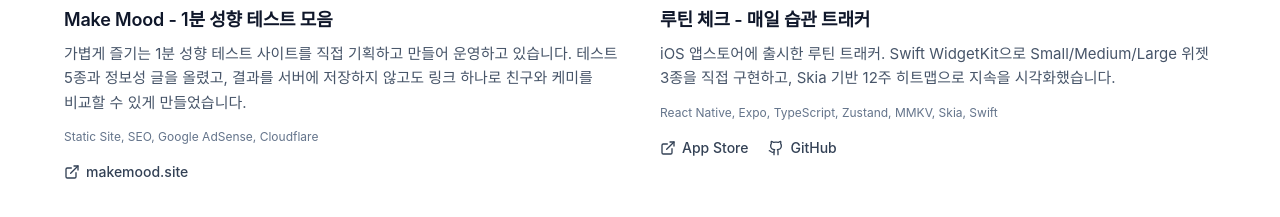
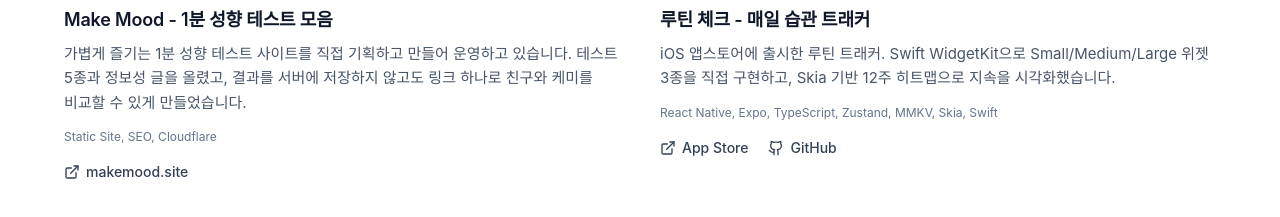
Before and after one commit to WhyBusyy/portfolio, a Next.js app: page / in a window 1280 px wide. Shown: the part 7403-7620 px from the top of the page. Built offline with nearby package versions, Linux system fonts and the light colour scheme; a web font is replaced by a local one.

Commit message:
copy: Make Mood 기술 스택에서 Google AdSense 제거

```diff
--- a/src/components/SideProjects.tsx
+++ b/src/components/SideProjects.tsx
@@ -29,7 +29,7 @@ const sideProjects: SideProject[] = [
     title: "Make Mood - 1분 성향 테스트 모음",
     description:
       "가볍게 즐기는 1분 성향 테스트 사이트를 직접 기획하고 만들어 운영하고 있습니다. 테스트 5종과 정보성 글을 올렸고, 결과를 서버에 저장하지 않고도 링크 하나로 친구와 케미를 비교할 수 있게 만들었습니다.",
-    techStack: ["Static Site", "SEO", "Google AdSense", "Cloudflare"],
+    techStack: ["Static Site", "SEO", "Cloudflare"],
     github: null,
     demo: "https://makemood.site",
     demoLabel: "makemood.site",
```
